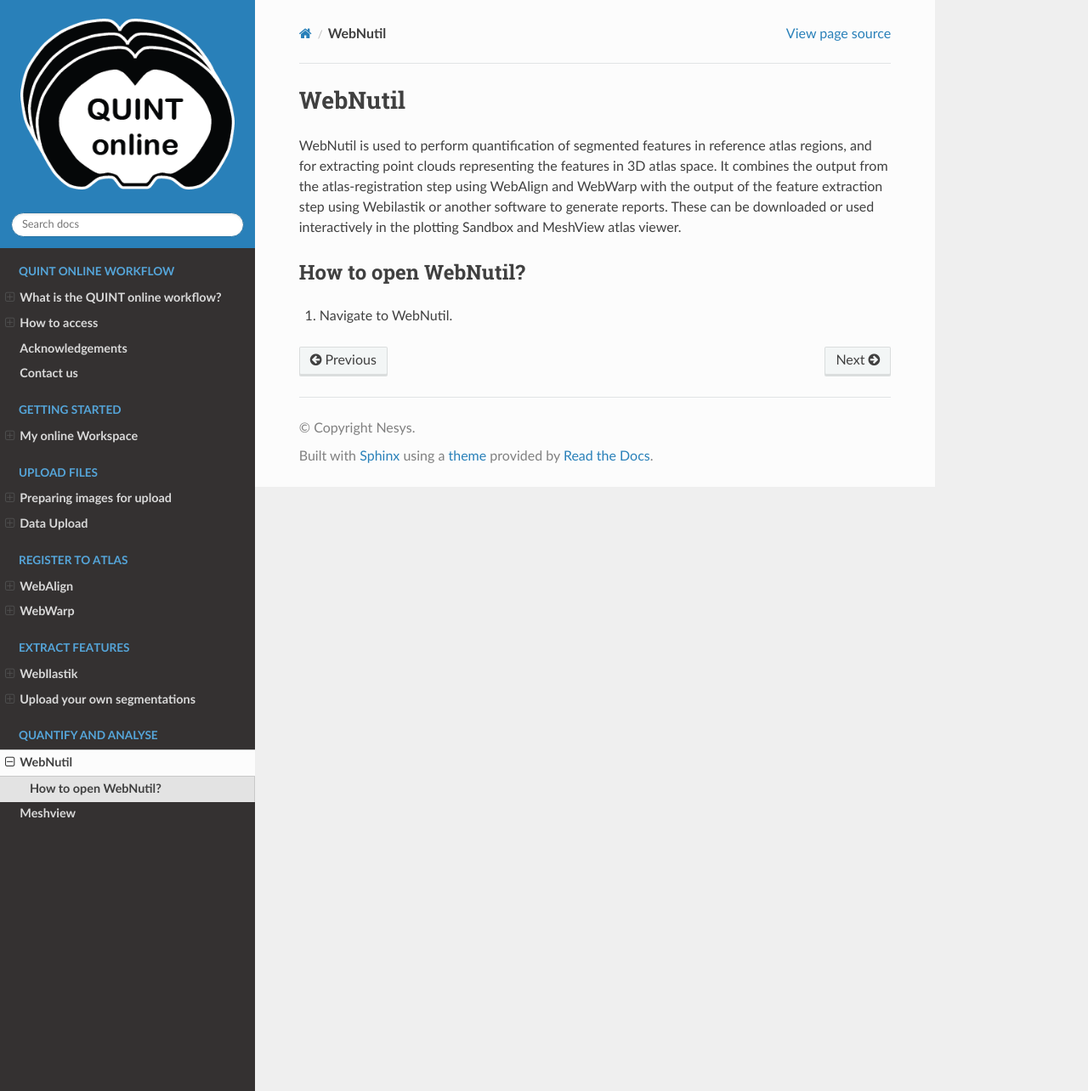
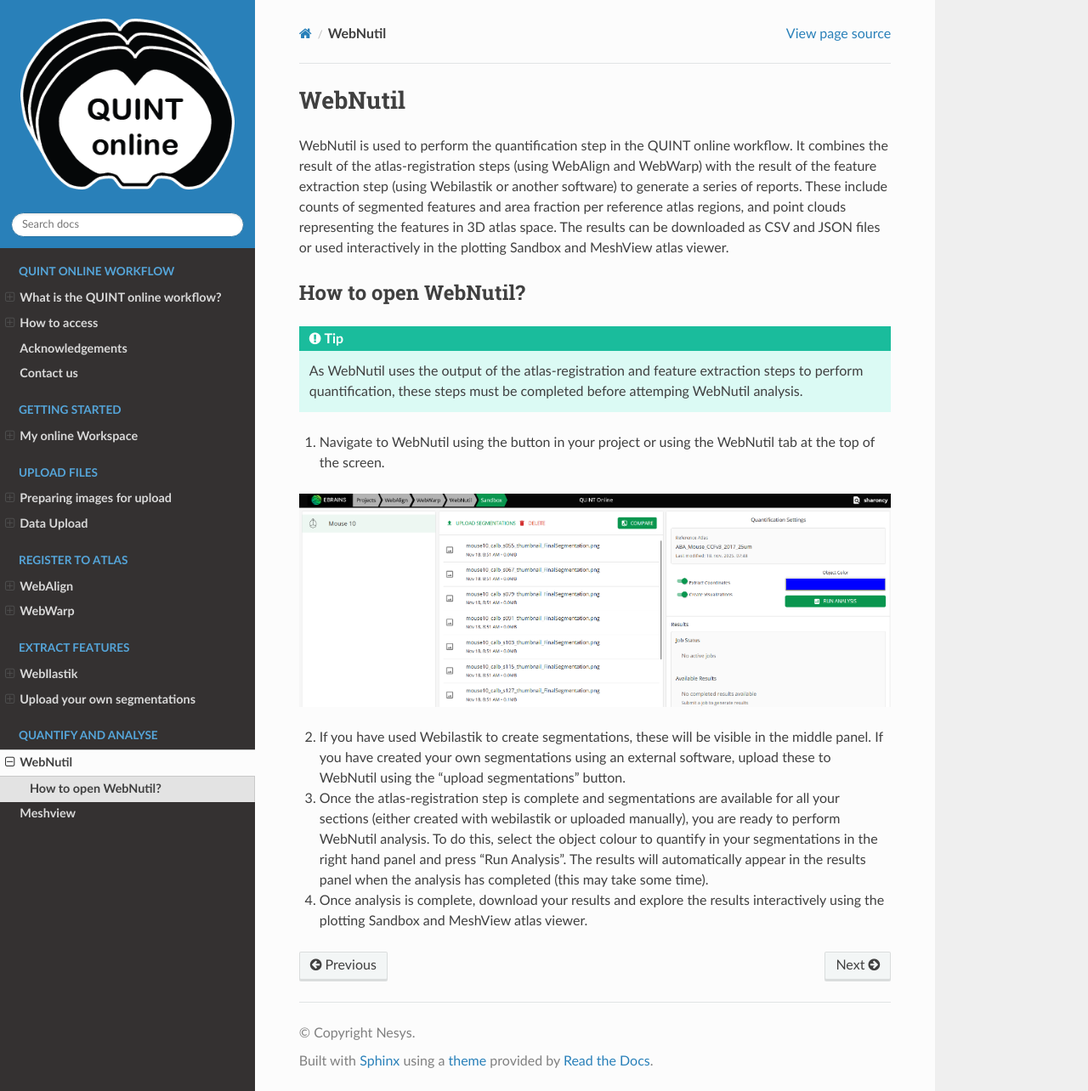
Before and after one commit to Neural-Systems-at-UIO/QUINT_webtools, a Sphinx documentation site: the page built from docs/NutilWeb.rst, in a window 1280 px wide and 1284 px high. Shown: the whole window at 85% size. Built offline with Sphinx 7.4.7 and the Read the Docs theme 3.1.0, drawn with Linux system fonts in a browser that asks for light colours.

Commit message:
WebNutil text

```diff
--- a/docs/NutilWeb.rst
+++ b/docs/NutilWeb.rst
@@ -1,9 +1,20 @@
 **WebNutil**
 ==============
 
-WebNutil is used to perform quantification of segmented features in reference atlas regions, and for extracting point clouds representing the features in 3D atlas space. It combines the output from the atlas-registration step using WebAlign and WebWarp with the output of the feature extraction step using Webilastik or another software to generate reports. These can be downloaded or used interactively in the plotting Sandbox and MeshView atlas viewer.
+WebNutil is used to perform the quantification step in the QUINT online workflow.  It combines the result of the atlas-registration steps (using WebAlign and WebWarp) with the result of the feature extraction step (using Webilastik or another software) to generate a series of reports. These include counts of segmented features and area fraction per reference atlas regions, and point clouds representing the features in 3D atlas space. The results can be downloaded as CSV and JSON files or used interactively in the plotting Sandbox and MeshView atlas viewer.
 
 **How to open WebNutil?**
 -------------------------
 
-1. Navigate to WebNutil.
+.. tip::
+    As WebNutil uses the output of the atlas-registration and feature extraction steps to perform quantification, these steps must be completed before attemping WebNutil analysis.
+
+1. Navigate to WebNutil using the button in your project or using the WebNutil tab at the top of the screen.
+
+.. image:: images/WebNutil.png
+
+2. If you have used Webilastik to create segmentations, these will be visible in the middle panel. If you have created your own segmentations using an external software, upload these to WebNutil using the "upload segmentations" button.
+
+3. Once the atlas-registration step is complete and segmentations are available for all your sections (either created with webilastik or uploaded manually), you are ready to perform WebNutil analysis. To do this, select the object colour to quantify in your segmentations in the right hand panel and press "Run Analysis". The results will automatically appear in the results panel when the analysis has completed (this may take some time).
+
+4. Once analysis is complete, download your results and explore the results interactively using the plotting Sandbox and MeshView atlas viewer.
```
Also changed, not shown: docs/images/NutilWeb.PNG (deleted), docs/images/WebNutil.png (added).
